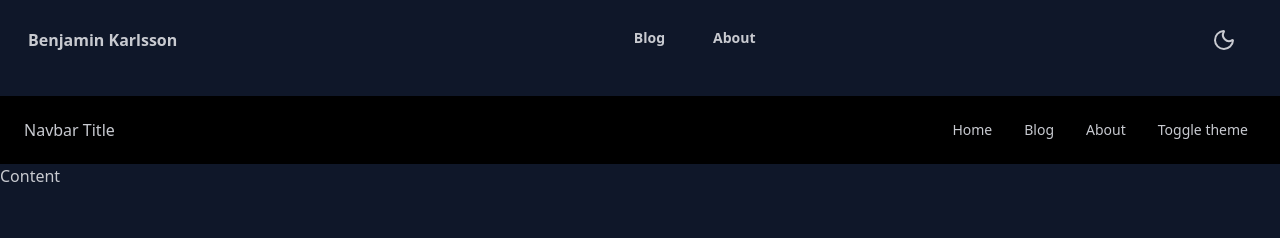
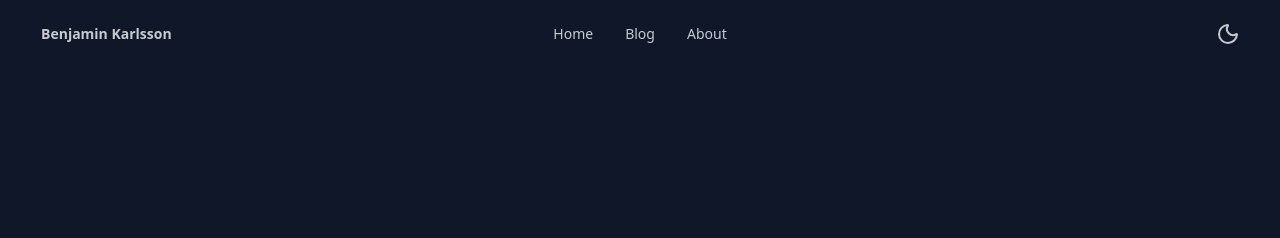
Before and after one commit to B3Kay/benjaminkarlsson.com, a SvelteKit app: page / in a window 1280 px wide. Shown: the top 238 px of the page. Built offline with nearby package versions, Linux system fonts and the light colour scheme; what tailwindcss-fluid-type, tailwindcss-logical would draw is missing.

Commit message:
:bug: Fix header for IOS devices

```diff
--- a/src/routes/header.svelte
+++ b/src/routes/header.svelte
@@ -5,11 +5,16 @@
     import { toggleTheme } from "$lib/theme";
 </script>
 
-<nav class="p-7 flex content-between justify-between">
-    <a href="/" class="title">
-        <b>{config.title}</b>
-    </a>
-    <ul class="hidden md:flex gap-12 font-bold text-sm">
+<!-- New nav -->
+<div class="navbar bg-base-100 px-6">
+    <div class="navbar-start">
+        <a class="btn btn-ghost normal-case" href="/">Benjamin Karlsson</a>
+    </div>
+    <div class="navbar-center hidden lg:flex">
+        <ul class="menu menu-horizontal px-1">
+            <li class="">
+                <a class="inherit decoration-0" href="/">Home</a>
+            </li>
             <li class="">
                 <a class="inherit decoration-0" href="/blog">Blog</a>
             </li>
@@ -17,7 +22,8 @@
                 <a class="inherit decoration-0" href="/about">About</a>
             </li>
         </ul>
-    <div class="flex gap-2">
+    </div>
+    <div class="navbar-end">
         <div class="hidden md:flex">
             <Toggle />
         </div>
@@ -29,6 +35,11 @@
             >
                 <Menu />
             </div>
+            <!-- We can't use <button> here because Safari has a bug that prevents the button from being focused. -->
+            <!-- <div role="button" tabindex="0"> is a workaround for this bug. -->
+            <!-- It is accessible and works in all browsers. -->
+            <!-- https://bugs.webkit.org/show_bug.cgi?id=22261 -->
+            <!-- svelte-ignore a11y-no-noninteractive-tabindex -->
             <ul
                 tabindex="0"
                 class="p-2 shadow menu dropdown-content z-[1] bg-base-200 rounded-box w-52"
@@ -50,79 +61,4 @@
             </ul>
         </div>
     </div>
-</nav>
-<div class="drawer">
-    <input id="my-drawer-3" type="checkbox" class="drawer-toggle" />
-    <div class="drawer-content flex flex-col">
-        <!-- Navbar -->
-        <div class="w-full navbar bg-base-300">
-            <div class="flex-none lg:hidden">
-                <label
-                    for="my-drawer-3"
-                    aria-label="open sidebar"
-                    class="btn btn-square btn-ghost"
-                >
-                    <svg
-                        xmlns="http://www.w3.org/2000/svg"
-                        fill="none"
-                        viewBox="0 0 24 24"
-                        class="inline-block w-6 h-6 stroke-current"
-                        ><path
-                            stroke-linecap="round"
-                            stroke-linejoin="round"
-                            stroke-width="2"
-                            d="M4 6h16M4 12h16M4 18h16"
-                        ></path></svg
-                    >
-                </label>
 </div>
-            <div class="flex-1 px-2 mx-2">Navbar Title</div>
-            <div class="flex-none hidden lg:block">
-                <ul class="menu menu-horizontal">
-                    <!-- Navbar menu content here -->
-                    <li class="">
-                        <a class="inherit decoration-0" href="/">Home</a>
-                    </li>
-                    <li class="">
-                        <a class="inherit decoration-0" href="/blog">Blog</a>
-                    </li>
-                    <li class="">
-                        <a class="inherit decoration-0" href="/about">About</a>
-                    </li>
-                    <li class="">
-                        <button
-                            on:click={toggleTheme}
-                            class="inherit decoration-0">Toggle theme</button
-                        >
-                    </li>
-                </ul>
-            </div>
-        </div>
-        <!-- Page content here -->
-        Content
-    </div>
-    <div class="drawer-side">
-        <label
-            for="my-drawer-3"
-            aria-label="close sidebar"
-            class="drawer-overlay"
-        ></label>
-        <ul class="menu p-4 w-80 min-h-full bg-base-200">
-            <!-- Sidebar content here -->
-            <li class="">
-                <a class="inherit decoration-0" href="/">Home</a>
-            </li>
-            <li class="">
-                <a class="inherit decoration-0" href="/blog">Blog</a>
-            </li>
-            <li class="">
-                <a class="inherit decoration-0" href="/about">About</a>
-            </li>
-            <li class="">
-                <button on:click={toggleTheme} class="inherit decoration-0"
-                    >Toggle theme</button
-                >
-            </li>
-        </ul>
-    </div>
-</div>
--- a/src/routes/toggle.svelte
+++ b/src/routes/toggle.svelte
@@ -9,7 +9,7 @@
         aria-label="Toggle Theme"
         on:click={toggleTheme}
         type="checkbox"
-        class="theme-controller m-5"
+        class="theme-controller w-10"
         value="synthwave"
     />
     <Sun class="swap-on"></Sun>
```
Lines whose indentation alone changed are shown as unchanged.
